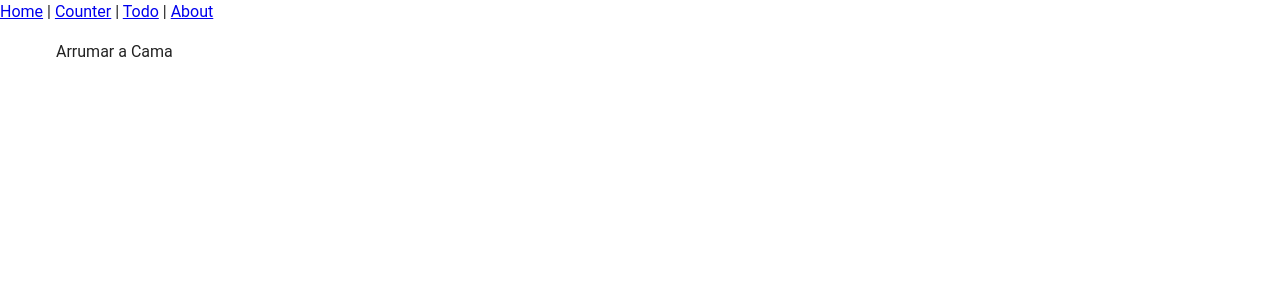
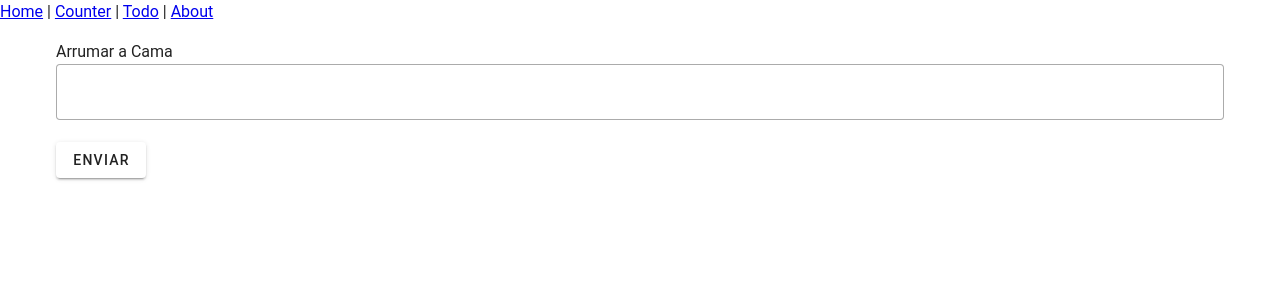
Before and after one commit to betogroo/nuxt-4-base, a Nuxt app: page /todo in a window 1280 px wide. Shown: the top 300 px of the page. Built offline with nearby package versions, Linux system fonts and the light colour scheme.

Commit message:
feat: implments add new toto in page

```diff
--- a/app/pages/todo/index.vue
+++ b/app/pages/todo/index.vue
@@ -2,15 +2,28 @@
   definePageMeta({
     name: 'ToDoIndex',
   })
-  const todoList = [
+
+  const { todoList, addTodo } = useTodo()
+  todoList.value = [
     {
       id: crypto.randomUUID(),
       title: 'Arrumar a Cama',
       isDone: false,
     },
   ]
+
+  const handleSubmit = () => {
+    addTodo(title.value)
+  }
+  const title = ref<string>('')
 </script>
 
 <template>
   <todo-item v-for="todo in todoList" :key="todo.id" data-testid="todo-list" :item="todo" />
+  <div>
+    <v-form @submit.prevent="handleSubmit">
+      <v-text-field v-model="title" data-testid="title" variant="outlined" />
+      <v-btn data-testid="submit" type="submit">Enviar</v-btn>
+    </v-form>
+  </div>
 </template>
```
